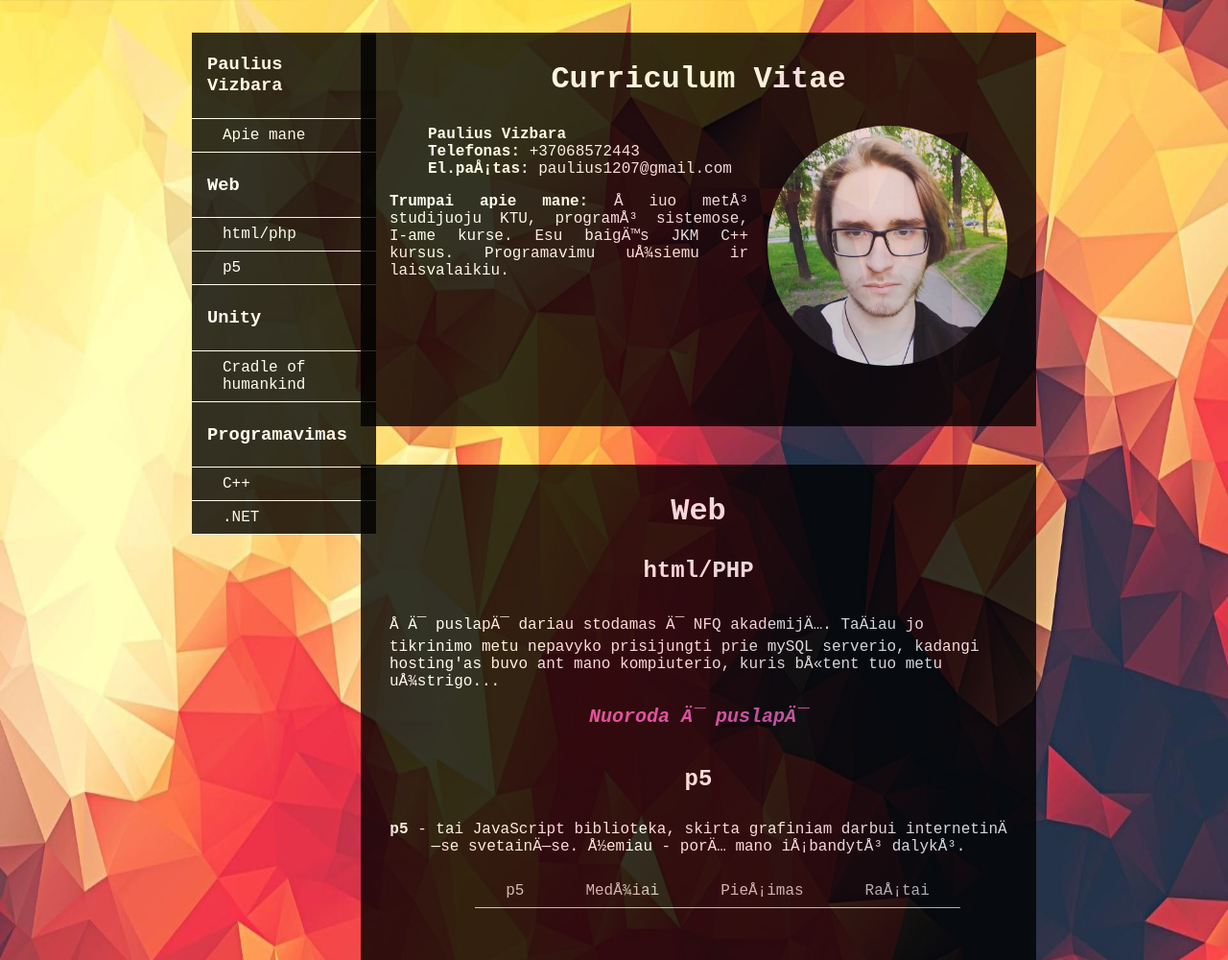
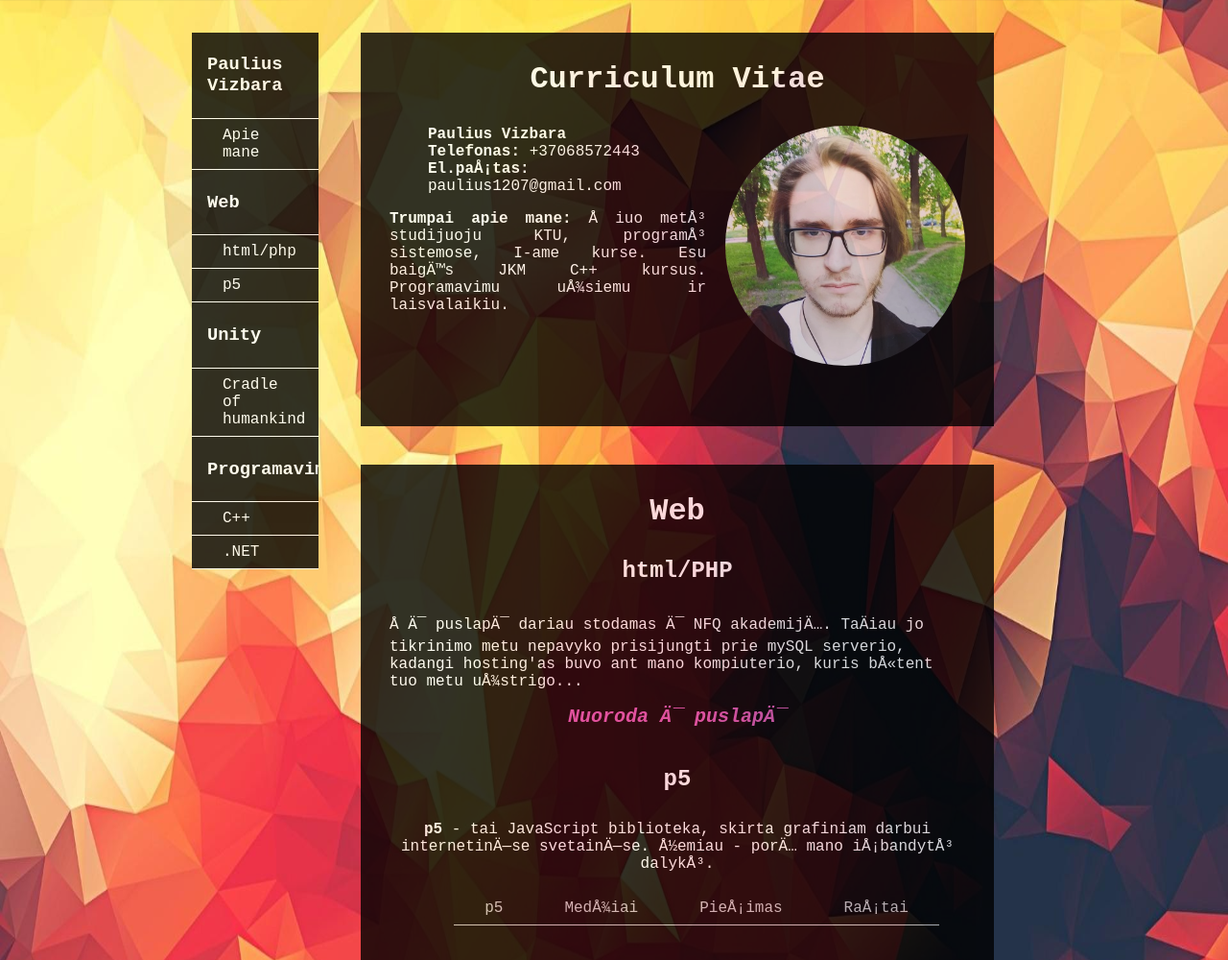
Before and after one commit to FriendlyBurrito/PauliusVizbara, a PHP site: page / in a window 1280 px wide. Shown: the top 1000 px of the page at 96% size. Run offline with PHP 8.4, Linux system fonts and the light colour scheme.

Commit message:
changed back to static

```diff
--- a/style.css
+++ b/style.css
@@ -23,9 +23,10 @@ body {
 .leftcolumn {
 	max-width: 15%;
   	display:block;
+  	 float: left;
     margin:0;
     padding: 0;
-    position: fixed;
+    position: static;
 }
 
 .Carousel{
@@ -33,9 +34,9 @@ body {
 	max-width: 100%;
 }
 .rightcolumn {
-	max-width: 80%;
-    float: right;
-    margin:0;
+	width: 75%;
+    float: left;
+    margin-left:5%;
     padding: 0;
 }
 
```
